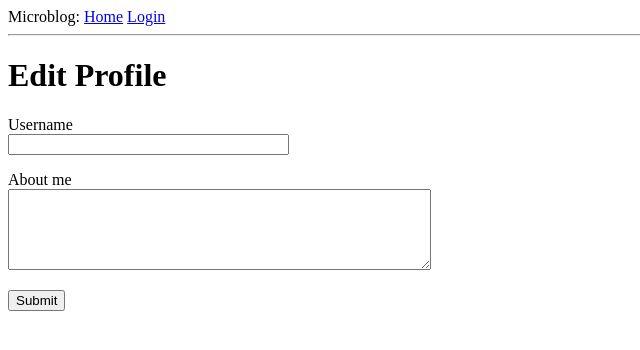
After one commit to MichalKononenko2/Flask-MegaTutorial, a Flask app: template app/templates/edit_profile.html in a window 1280 px wide. The commit adds this page. Shown: the top 350 px of the page, without its empty margins (0-640 px from the left). Run offline with Flask 3, Linux system fonts and the light colour scheme; the template is opened without the code that fills it: most values are stand-ins (such as "Sample title", 1, 10 or a date in 2020); form fields are guessed from the names that the template uses; parts of the project's set-up code (start-up, migrations or seed data) failed here and were passed over.

Commit message:
Finished chapter 6

```diff
--- a/app/forms.py
+++ b/app/forms.py
@@ -1,5 +1,6 @@
 from flask_wtf import FlaskForm
 from wtforms import StringField, PasswordField, BooleanField, SubmitField
+from wtforms import TextAreaField
 from wtforms.validators import DataRequired, Email, EqualTo
 from wtforms.validators import ValidationError
 import sqlalchemy as sa
@@ -25,3 +26,8 @@ class RegistrationForm(FlaskForm):
             raise ValidationError(
                 'The username %s is already taken. Please use a different name' % username
             )
+
+class EditProfileForm(FlaskForm):
+    username = StringField('Username', validators=[DataRequired()])
+    about_me = TextAreaField('About me', validators=[Length(min=0, max=280)])
+    submit = SubmitField('Submit')
--- a/app/routes.py
+++ b/app/routes.py
@@ -4,9 +4,15 @@ from flask import request
 from flask_login import current_user, login_user, logout_user
 from flask_login import login_required
 from app import app, db
-from app.forms import LoginForm, RegistrationForm
+from app.forms import LoginForm, RegistrationForm, EditProfileForm
 from app.models import User
 from urllib.parse import urlsplit
+
+@app.before_request
+def before_request():
+    if current_user.is_authenticated:
+        current_user.last_seen = datetime.now(timezone.utc)
+        db.session.commit()
 
 @app.route('/')
 @app.route('/index')
@@ -83,3 +89,18 @@ def user(username: str):
         }
     ]
     return render_template('user.html', user=user, posts=posts)
+
+@app.route('/edit_profile', methods=['GET', 'POST'])
+@login_required
+def edit_profile():
+    form = EditProfileForm()
+    if form.validate_on_submit():
+        current_user.username = form.username.data
+        current_user.about_me = form.about_me.data
+        db.session.commit()
+        flash('Your changes have been saved')
+        return redirect(url_for('edit_profile'))
+    elif request.method == "GET":
+        form.username.data = current_user.username
+        form.about_me.data = current_user.about_me
+    return render_template('edit_profile.html', title='Edit Profile', form=form)
--- /dev/null
+++ b/app/templates/edit_profile.html
@@ -0,0 +1,23 @@
+{% extends "base.html" %}
+
+{% block content %}
+  <h1>Edit Profile</h1>
+  <form action="" method="post">
+    {{ form.hidden_tag() }}
+    <p>
+      {{ form.username.label }}<br/>
+      {{ form.username(size=32) }}<br/>
+      {% for error in form.username.errors %}
+      <span style="color: red;">[{{ error }}]</span>
+      {% endfor %}
+    </p>
+    <p>
+      {{ form.about_me.label }}<br/>
+      {{ form.about_me(cols=50, rows=5) }}<br/>
+      {% for error in form.about_me.errors %}
+      <span style="color: red;">[{{ error }}]</span>
+      {% endfor %}
+    </p>
+    <p>{{ form.submit() }}</p>
+  </form>
+{% endblock %}
```
Also changed, not shown: app/templates/user.html (+8 -1 lines).
